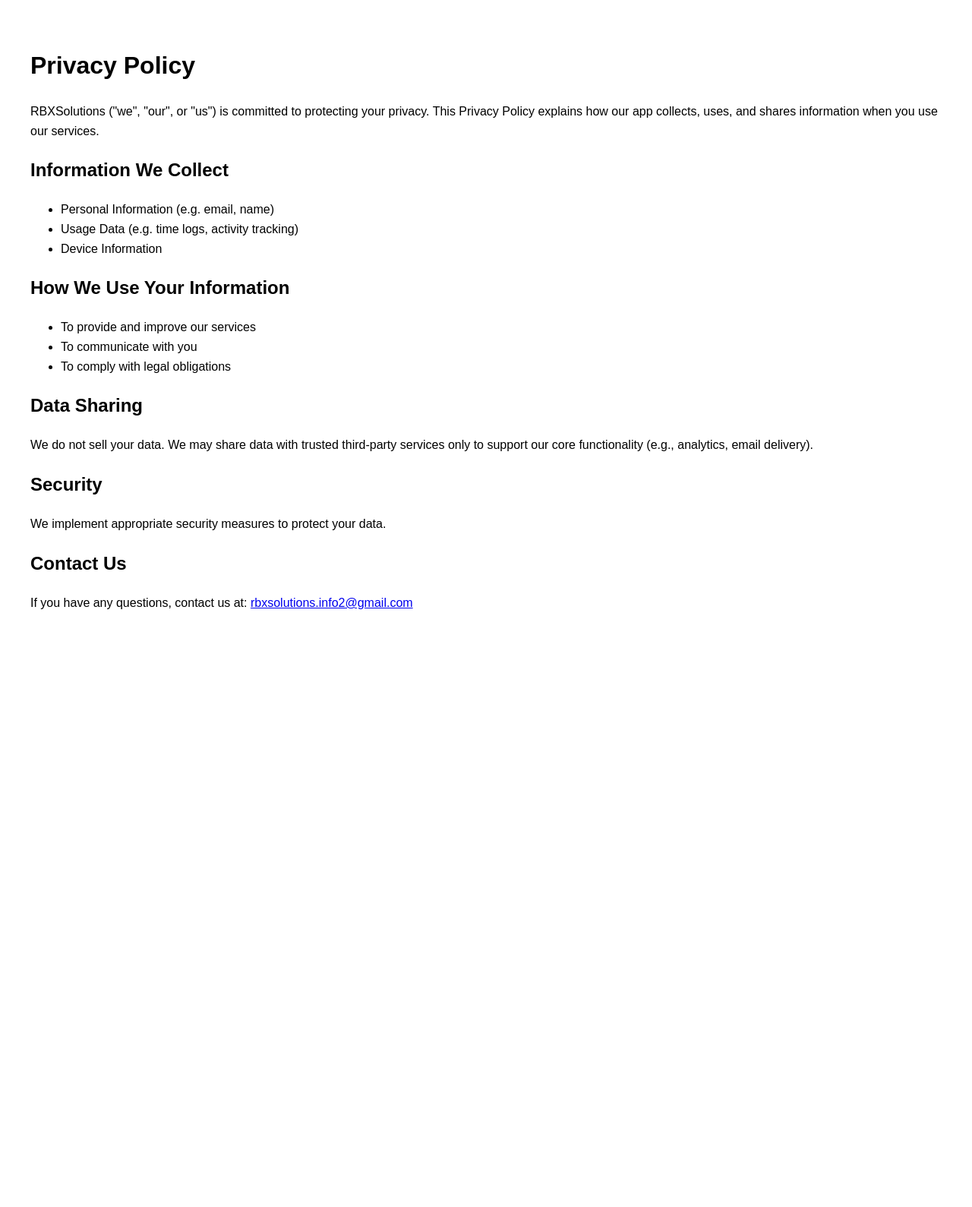
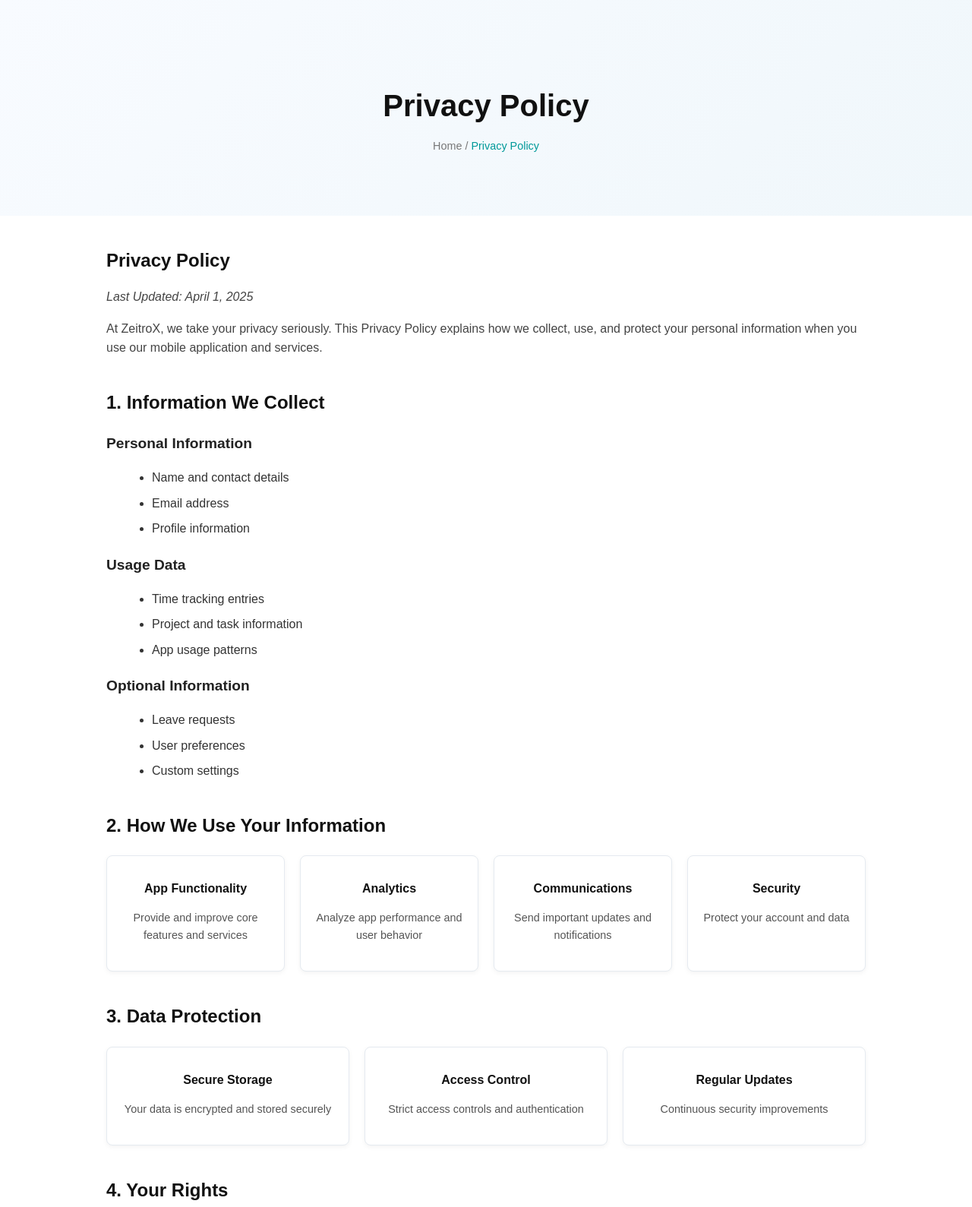
Before and after one commit to RahimHoxha/rbxsolutions-landing, a plain HTML site: page privacy-policy.html in a window 1280 px wide. Shown: the top 1589 px of the page at 76% size. Before the commit the page ends 863 px from the top, so only its background shows below. Drawn offline with Linux system fonts and the light colour scheme.

Commit message:
Update privacy-policy.html design and the text

```diff
--- a/privacy-policy.html
+++ b/privacy-policy.html
@@ -3,33 +3,217 @@
 <head>
   <meta charset="UTF-8" />
   <meta name="viewport" content="width=device-width, initial-scale=1.0"/>
-  <title>Privacy Policy | RBXSolutions</title>
+  <title>Privacy Policy | ZeitroX</title>
+  <style>
+    body {
+      font-family: Arial, sans-serif;
+      margin: 0;
+      padding: 0;
+      line-height: 1.6;
+      background: #fff;
+      color: #333;
+    }
+
+    /* Hero Section */
+    .hero {
+      background: linear-gradient(135deg, #f8fbff, #f0f7fb);
+      text-align: center;
+      padding: 80px 20px;
+    }
+    .hero h1 {
+      font-size: 2.5rem;
+      margin-bottom: 10px;
+      color: #111;
+    }
+    .breadcrumb {
+      color: #777;
+      font-size: 0.9rem;
+    }
+    .breadcrumb a {
+      color: #009999;
+      text-decoration: none;
+    }
+
+    /* Content Container */
+    .container {
+      max-width: 1000px;
+      margin: 40px auto;
+      padding: 0 20px;
+    }
+    .container h2 {
+      font-size: 1.5rem;
+      margin-top: 40px;
+      margin-bottom: 15px;
+      color: #111;
+    }
+    .container h3 {
+      font-size: 1.2rem;
+      margin-top: 20px;
+      margin-bottom: 10px;
+      color: #222;
+    }
+    .container p {
+      margin-bottom: 15px;
+      color: #444;
+    }
+    ul {
+      margin-left: 20px;
+      margin-bottom: 20px;
+    }
+    ul li {
+      margin-bottom: 8px;
+    }
+
+    /* Card Section */
+    .cards {
+      display: grid;
+      grid-template-columns: repeat(auto-fit, minmax(220px, 1fr));
+      gap: 20px;
+      margin: 20px 0 40px;
+    }
+    .card {
+      border: 1px solid #e5eaf0;
+      border-radius: 8px;
+      padding: 20px;
+      background: #fff;
+      box-shadow: 0 2px 6px rgba(0,0,0,0.05);
+      text-align: center;
+    }
+    .card h4 {
+      margin-top: 10px;
+      margin-bottom: 10px;
+      font-size: 1rem;
+      color: #111;
+    }
+    .card p {
+      font-size: 0.9rem;
+      color: #555;
+    }
+
+    /* Footer */
+    footer {
+      background: #f8fbff;
+      text-align: center;
+      padding: 20px;
+      font-size: 0.9rem;
+      color: #555;
+    }
+  </style>
 </head>
-<body style="font-family: sans-serif; line-height: 1.6; padding: 2rem;">
-  <h1>Privacy Policy</h1>
-  <p>RBXSolutions ("we", "our", or "us") is committed to protecting your privacy. This Privacy Policy explains how our app collects, uses, and shares information when you use our services.</p>
+<body>
 
-  <h2>Information We Collect</h2>
-  <ul>
-    <li>Personal Information (e.g. email, name)</li>
-    <li>Usage Data (e.g. time logs, activity tracking)</li>
-    <li>Device Information</li>
-  </ul>
+  <!-- Hero Section -->
+  <div class="hero">
+    <h1>Privacy Policy</h1>
+    <div class="breadcrumb">
+      Home / <a href="#">Privacy Policy</a>
+    </div>
+  </div>
 
-  <h2>How We Use Your Information</h2>
-  <ul>
-    <li>To provide and improve our services</li>
-    <li>To communicate with you</li>
-    <li>To comply with legal obligations</li>
-  </ul>
+  <!-- Content -->
+  <div class="container">
+    <h2>Privacy Policy</h2>
+    <p><em>Last Updated: April 1, 2025</em></p>
+    <p>
+      At ZeitroX, we take your privacy seriously. This Privacy Policy explains how we collect, use, and protect your personal
+      information when you use our mobile application and services.
+    </p>
 
-  <h2>Data Sharing</h2>
-  <p>We do not sell your data. We may share data with trusted third-party services only to support our core functionality (e.g., analytics, email delivery).</p>
+    <h2>1. Information We Collect</h2>
+    <h3>Personal Information</h3>
+    <ul>
+      <li>Name and contact details</li>
+      <li>Email address</li>
+      <li>Profile information</li>
+    </ul>
+    <h3>Usage Data</h3>
+    <ul>
+      <li>Time tracking entries</li>
+      <li>Project and task information</li>
+      <li>App usage patterns</li>
+    </ul>
+    <h3>Optional Information</h3>
+    <ul>
+      <li>Leave requests</li>
+      <li>User preferences</li>
+      <li>Custom settings</li>
+    </ul>
 
-  <h2>Security</h2>
-  <p>We implement appropriate security measures to protect your data.</p>
+    <h2>2. How We Use Your Information</h2>
+    <div class="cards">
+      <div class="card">
+        <h4>App Functionality</h4>
+        <p>Provide and improve core features and services</p>
+      </div>
+      <div class="card">
+        <h4>Analytics</h4>
+        <p>Analyze app performance and user behavior</p>
+      </div>
+      <div class="card">
+        <h4>Communications</h4>
+        <p>Send important updates and notifications</p>
+      </div>
+      <div class="card">
+        <h4>Security</h4>
+        <p>Protect your account and data</p>
+      </div>
+    </div>
 
-  <h2>Contact Us</h2>
-  <p>If you have any questions, contact us at: <a href="mailto:rbxsolutions.info2@gmail.com">rbxsolutions.info2@gmail.com</a></p>
+    <h2>3. Data Protection</h2>
+    <div class="cards">
+      <div class="card">
+        <h4>Secure Storage</h4>
+        <p>Your data is encrypted and stored securely</p>
+      </div>
+      <div class="card">
+        <h4>Access Control</h4>
+        <p>Strict access controls and authentication</p>
+      </div>
+      <div class="card">
+        <h4>Regular Updates</h4>
+        <p>Continuous security improvements</p>
+      </div>
+    </div>
+
+    <h2>4. Your Rights</h2>
+    <div class="cards">
+      <div class="card">
+        <h4>Access</h4>
+        <p>View your personal data</p>
+      </div>
+      <div class="card">
+        <h4>Update</h4>
+        <p>Modify your information</p>
+      </div>
+      <div class="card">
+        <h4>Delete</h4>
+        <p>Request data deletion</p>
+      </div>
+      <div class="card">
+        <h4>Opt-Out</h4>
+        <p>Withdraw consent anytime</p>
+      </div>
+    </div>
+
+    <h2>5. Contact Information</h2>
+    <div class="cards">
+      <div class="card">
+        <h4>Email</h4>
+        <p>info@rbxsolutions.co</p>
+      </div>
+      <div class="card">
+        <h4>Company</h4>
+        <p>RBXSolutions</p>
+      </div>
+    </div>
+
+    <p><strong>Note:</strong> This privacy policy may be updated periodically. Please check back regularly for any changes.</p>
+  </div>
+
+  <!-- Footer -->
+  <footer>
+    Copyright © ZeitroX All Rights Reserved
+  </footer>
+
 </body>
 </html>
```
